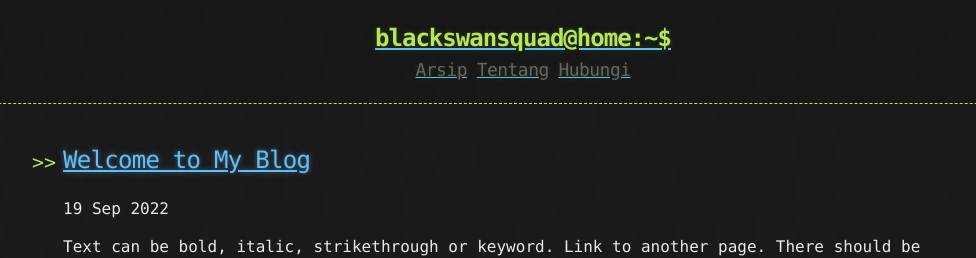
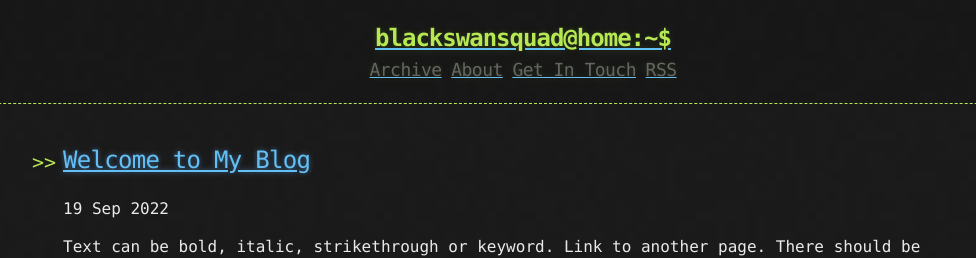
Before and after one commit to blackswansquad/blackswansquad.github.io, a Jekyll site: the page built from index.html, in a window 1280 px wide. Shown: the top 258 px of the page, without its empty margins (117-1093 px from the left). Built offline with Jekyll 4.4.1, drawn with Linux system fonts in a browser that asks for light colours; the list of posts is cut into pages by our own code.

Commit message:
Update links

```diff
--- a/_includes/links.html
+++ b/_includes/links.html
@@ -1,3 +1,4 @@
-<a href="{{ "/archive" | prepend: site.baseurl | replace: '//', '/' }}"><h2 class="header-link">Arsip</h2></a>
-<a href="{{ "/about" | prepend: site.baseurl | replace: '//', '/' }}"><h2 class="header-link">Tentang</h2></a>
-<a href="{{ "/contact" | prepend: site.baseurl | replace: '//', '/' }}"><h2 class="header-link">Hubungi</h2></a>
+<a href="{{ "/archive" | prepend: site.baseurl | replace: '//', '/' }}"><h2 class="header-link">Archive</h2></a>
+<a href="{{ "/about" | prepend: site.baseurl | replace: '//', '/' }}"><h2 class="header-link">About</h2></a>
+<a href="{{ "/contact" | prepend: site.baseurl | replace: '//', '/' }}"><h2 class="header-link">Get In Touch</h2></a>
+<a href="{{ "/atom.xml" | prepend: site.baseurl | replace: '//', '/' }}"><h2 class="header-link">RSS</h2></a>
```
